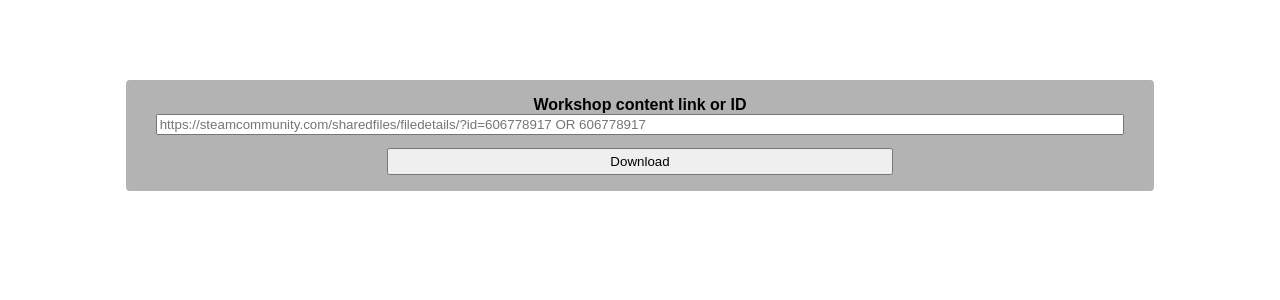
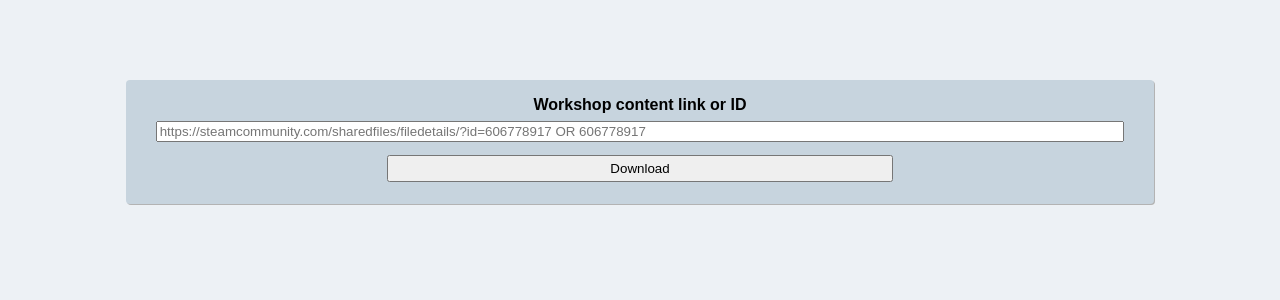
Before and after one commit to ForestJ2/WorkshopDownloader, a Flask app: page / in a window 1280 px wide. Shown: the top 300 px of the page. Run offline with Flask 3, Linux system fonts and the light colour scheme; some libraries are stand-ins or nearby versions.

Commit message:
small color changes

```diff
--- a/templates/index.html
+++ b/templates/index.html
@@ -5,8 +5,9 @@
     <meta name="viewport" content="width=device-width, initial-scale=1.0">
     <title>Workshop Downloader</title>
     <style>
-        html, body {
+        body {
             font-family: Arial, Helvetica, sans-serif;
+            background-color: #EDF1F5;
         }
 
         #loading-img {
@@ -32,18 +33,18 @@
             border-radius: 0.25em;
             margin: 0 auto;
             padding: 1em 0.5em;
+            box-shadow: 1px 1px #b3b3b3;
         }
 
         #form-frame {
             margin-top: 5em;
-            background-color: #b3b3b3;
+            background-color: #C7D4DE;
         }
 
         #result-frame {
-            display: auto;
             margin-top: 2em;
             text-align: center;
-            background-color: #ffdddd;
+            background-color: #FFD8C7;
         }
 
         .frame span.form-header {
@@ -54,17 +55,19 @@
             font-weight: bold;
         }
 
+        .frame input {
+            display: block;
+            margin: 0.5em auto;
+        }
+
         .frame input[type=text] {
-            display: block;
             width: 95%;
-            margin: 0 auto;
         }
 
         .frame input[type=submit] {
-            display: block;
             width: 50%;
             height: 2em;
-            margin:1em auto 0 auto;
+            margin-top: 1em;
         }
     </style>
     <script>
```
